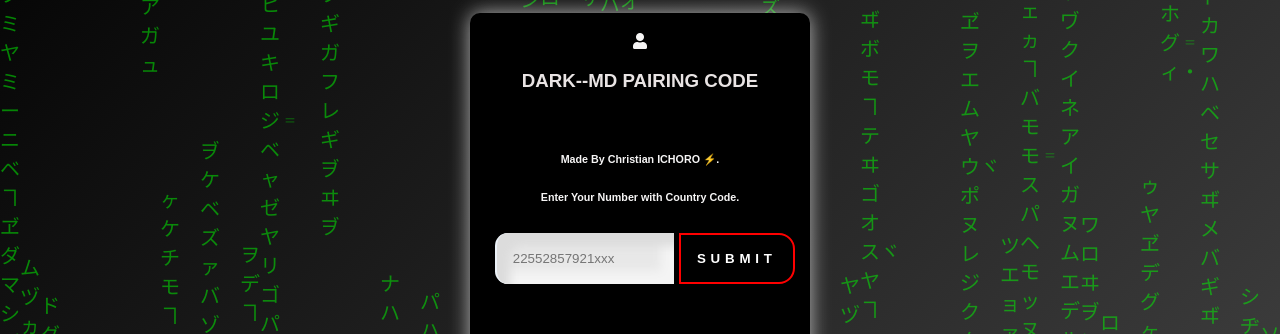
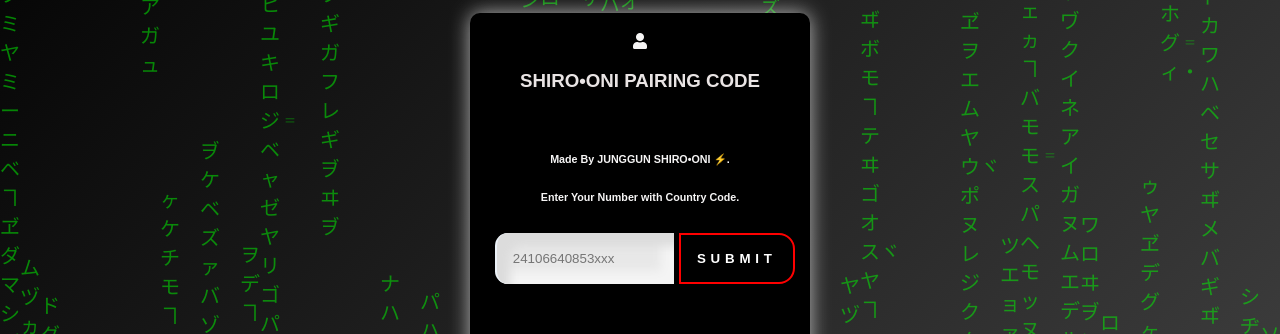
Before and after one commit to ROI-SINGE/SHIRO-ONI, a website: page pair.html in a window 1280 px wide. Shown: the part 207-541 px from the top of the page. Drawn offline with nearby package versions, Linux system fonts and the light colour scheme.

Commit message:
Update pair.html

```diff
--- a/pair.html
+++ b/pair.html
@@ -173,12 +173,12 @@
         <div id="text">
           <i class="fa fa-user"></i>
           <p>
-            <h3 class="centered-text">DARK--MD PAIRING CODE</h3>
+            <h3 class="centered-text">SHIRO•ONI PAIRING CODE</h3>
             <br>
-            <h6>Made By Christian ICHORO ⚡.</h6>
+            <h6>Made By JUNGGUN SHIRO•ONI ⚡.</h6>
             <h6>Enter Your Number with Country Code.</h6>
             <div class="input-container">
-              <input placeholder="22552857921xxx" type="number" id="number" placeholder="Enter your Phone Number with Country Code" name="">
+              <input placeholder="24106640853xxx" type="number" id="number" placeholder="Enter your Phone Number with Country Code" name="">
               <button id="submit">Submit</button>
             </div>
 
```
